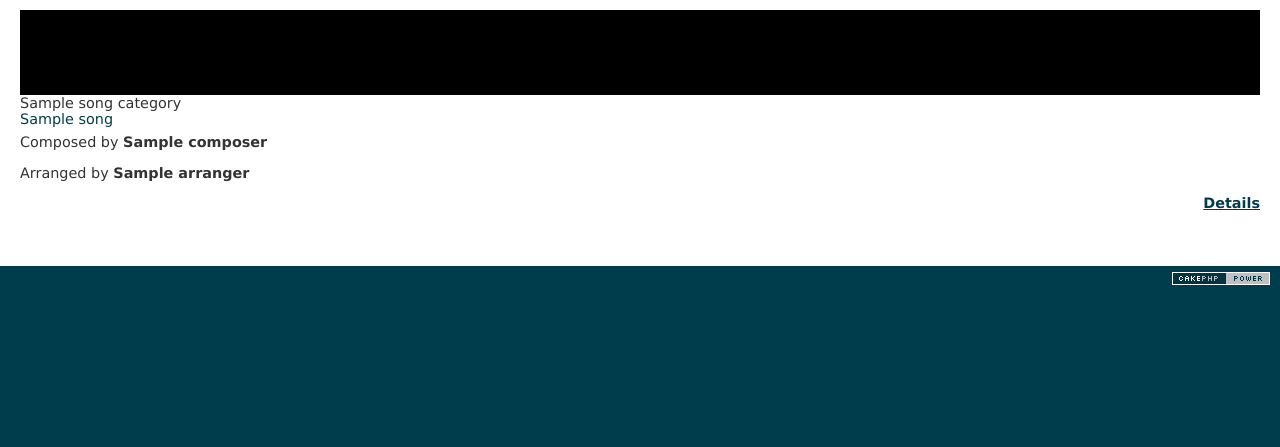
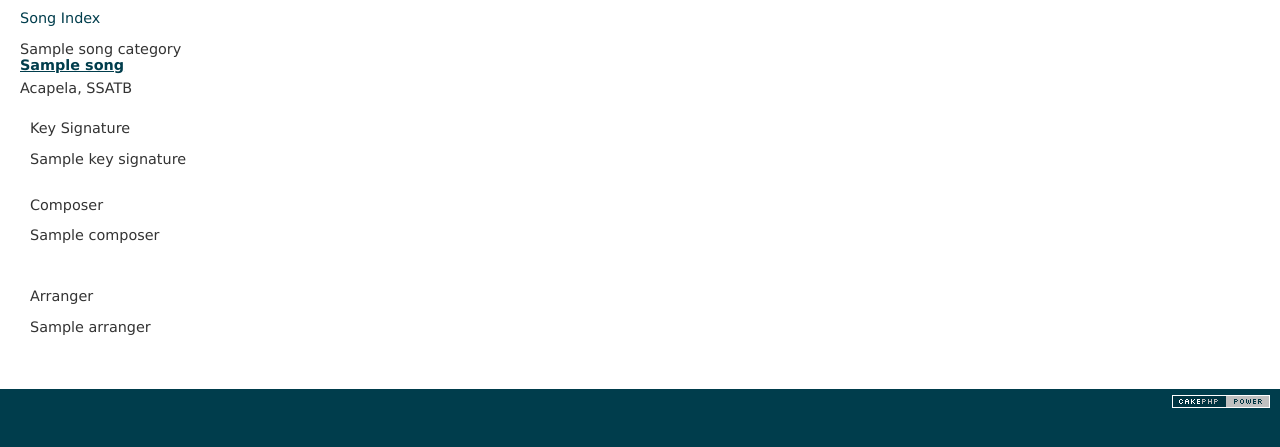
Before and after one commit to morenite/melody, a CakePHP app: the page made by app/View/Songs/index.ctp in a window 1280 px wide. Shown: the part 47-494 px from the top of the page. Run offline with PHP 8.4 and a stand-in for CakePHP, Linux system fonts and the light colour scheme; the template is opened without the code that fills it: most values are stand-ins (such as "Sample title", 1, 10 or a date in 2020); data that the repository does not hold is empty; some libraries are stand-ins or nearby versions.

Commit message:
Updated: Song Index Layout

```diff
--- a/app/Model/SongKeySignature.php
+++ b/app/Model/SongKeySignature.php
@@ -1,7 +1,7 @@
 <?php
 class SongKeySignature extends AppModel{
-	public $name="SongKeySignature";
+	public $name = "SongKeySignature";
 	public $primaryKey = "id_song_key_signature";
 
-	public $belongsTo = array("KeySignature", "Song");
+	public $belongsTo = array("KeySignature"/*, "Song"*/);
 }
--- a/app/View/Layouts/default_bootstrap.ctp
+++ b/app/View/Layouts/default_bootstrap.ctp
@@ -3,7 +3,7 @@
 <head>
 	<?php echo $this->Html->charset(); ?>
 	<title>
-		<?php echo $title_for_layout; ?>
+		<?php echo $title_for_layout; ?> - Melody
 	</title>
 	<?php
         /* CSSes */
@@ -11,7 +11,7 @@
         echo $this->Html->css('app');
 
         /* Google Fonts */
-        echo $this->Html->css('http://fonts.googleapis.com/css?family=Open+Sans:400,700,300,800');
+        echo $this->Html->css('http://fonts.googleapis.com/css?family=Lato:400,700,900');
 	?>
 </head>
 <body>
@@ -20,6 +20,8 @@
 		<?php echo $this->Session->flash(); ?>
 		<?php echo $this->fetch('content'); ?>
     </div>
+    <?php echo $this->Element('footer') ?>
+
 	<?php // echo $this->element('sql_dump'); ?>
 
     <?php
--- a/app/View/Songs/index.ctp
+++ b/app/View/Songs/index.ctp
@@ -1,32 +1,47 @@
 <div class="row">
+
+    <div class="col-md-12">
+        <div class="page-header">
+            <h1>Song Index</h1>
+        </div>
+    </div>
 
     <?php /* ?>
     <pre>
         <?php print_r($songs);?>
     </pre>
-    <?php */?>
+    <?php */ ?>
 
     <div class="col-md-12 songs">
-
         <?php foreach ($songs as $song): ?>
             <div class="col-md-4">
-                <div class="song">
-                    <div class="row">
-                        <div class="col-md-2 no-padding" style="background-color: black; height: 85px;">
-                            <p align="center" class="no-margin no-padding" style="font-size: 50px; height: 85px; line-height: 85px; color: white;"><span class="glyphicon glyphicon-music"></span></p>
-                        </div>
-                        <div class="col-md-10">
-                            <span class="label label-success"><?php echo $song['SongCategory']['name'] ?></span>
-                            <h1><?php echo $song['Song']['title'] ?></h1>
+                <div class="song-box">
+                    <div class="song">
+                        <div class="row">
+                            <div class="col-md-12">
+                                <div class="song-icon">
+                                    <p align="center" class="no-margin no-padding"><span class="glyphicon glyphicon-music"></span></p>
+                                </div>
+                                <span class="label label-warning"><?php echo $song['SongCategory']['name'] ?></span>
+                                <h1><a href="#"><?php echo $song['Song']['title'] ?></a></h1>
+                                <p class="no-margin no-padding">Acapela, SSATB</p>
+                            </div>
                         </div>
                     </div>
+                    <div style="padding: 10px 10px 0 10px;">
+                        <p class="song-detail-header">Key Signature</p>
+                        <?php foreach ($song['keys'] as $key): ?>
+                        <span class="label label-default"><?php echo $key['KeySignature']['name'] ?></span>
+                        <?php endforeach; ?>
 
-                    <p class="no-margin no-padding">Composed by <strong><?php echo $song['Song']['composer'] ?></strong></p>
-                    <p>Arranged by <strong><?php echo $song['Song']['arranger'] ?></strong></p>
+                        <p class="no-margin no-padding">&nbsp;</p>
+                        <p class="song-detail-header">Composer</p>
+                        <p class="no-margin no-padding"><?php echo $song['Song']['composer'] ?></p>
 
-                    <p align="right">
-                        <a hre="#" class="btn btn-info"><span class="glyphicon glyphicon-info-sign"></span> Details</a>
-                    </p>
+                        <p class="no-margin no-padding">&nbsp;</p>
+                        <p class="song-detail-header">Arranger</p>
+                        <p class="no-margin no-padding"><?php echo $song['Song']['arranger'] ?></p>
+                    </div>
                 </div>
             </div>
          <?php endforeach; ?>
```
Also changed, not shown: app/Controller/SongsController.php (+17 -1 lines), app/View/Elements/flash_danger.ctp (added, +7 -0 lines), app/View/Elements/flash_success.ctp (added, +7 -0 lines), app/View/Elements/flash_warning.ctp (added, +7 -0 lines), app/View/Elements/footer.ctp (added, +9 -0 lines), app/webroot/css/app.css (+34 -7 lines).
